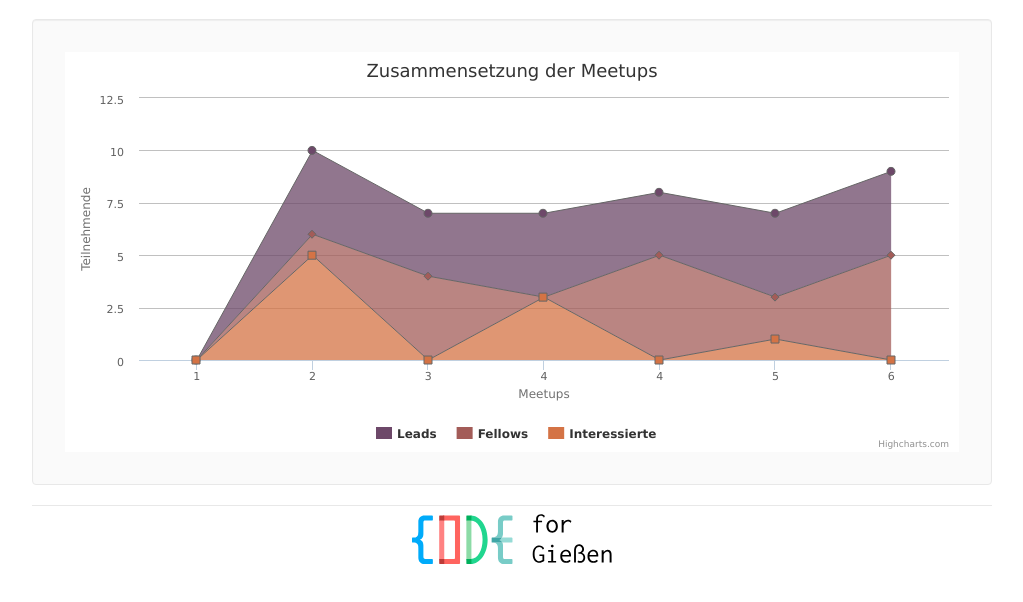
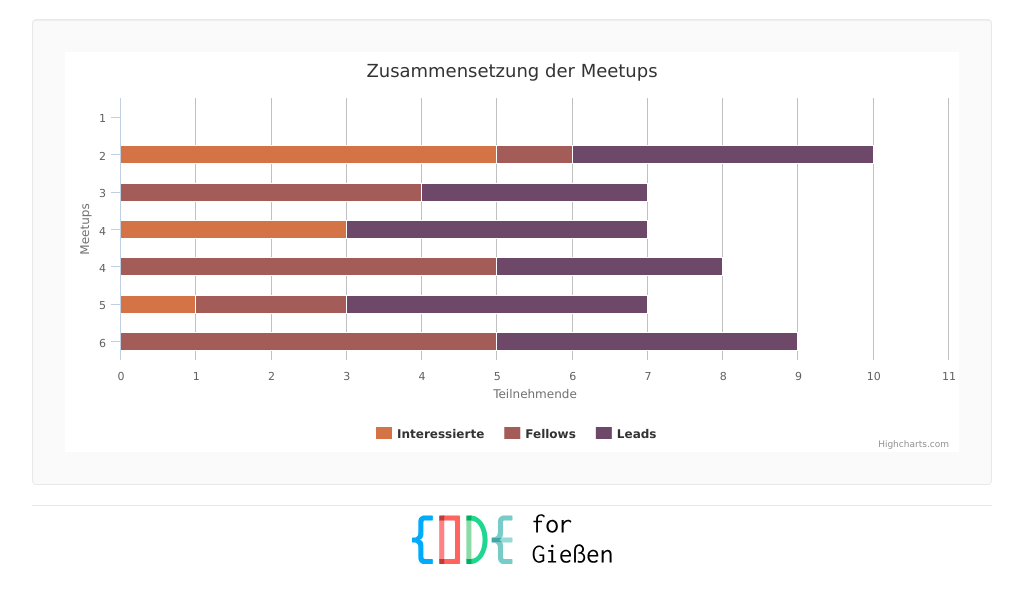
Before and after one commit to CodeForGiessen/stats, a plain HTML site: page index.html in a window 1280 px wide. Shown: the part 102-704 px from the top of the page, without its empty margins (128-1151 px from the left). Drawn offline with Linux system fonts and the light colour scheme.

Commit message:
changed stacked area chart to stacked bar chart

```diff
--- a/index.html
+++ b/index.html
@@ -47,7 +47,15 @@
             $(function () {
                 $('.highchart-container').highcharts({
                     chart: {
-                        type: 'area'
+                        type: 'bar'
+                    },
+                    plotOptions: {
+                        series: {
+                            stacking: 'normal'
+                        }
+                    },
+                    legend: {
+                        reversed: true
                     },
                     title: {
                         text: 'Zusammensetzung der Meetups'
@@ -71,17 +79,6 @@
                     },
                     tooltip: {
                         shared: true
-                    },
-                    plotOptions: {
-                        area: {
-                            stacking: 'normal',
-                            lineColor: '#666666',
-                            lineWidth: 1,
-                            marker: {
-                                lineWidth: 1,
-                                lineColor: '#666666'
-                            }
-                        }
                     },
                     series: [{
                         name: 'Leads',
```
